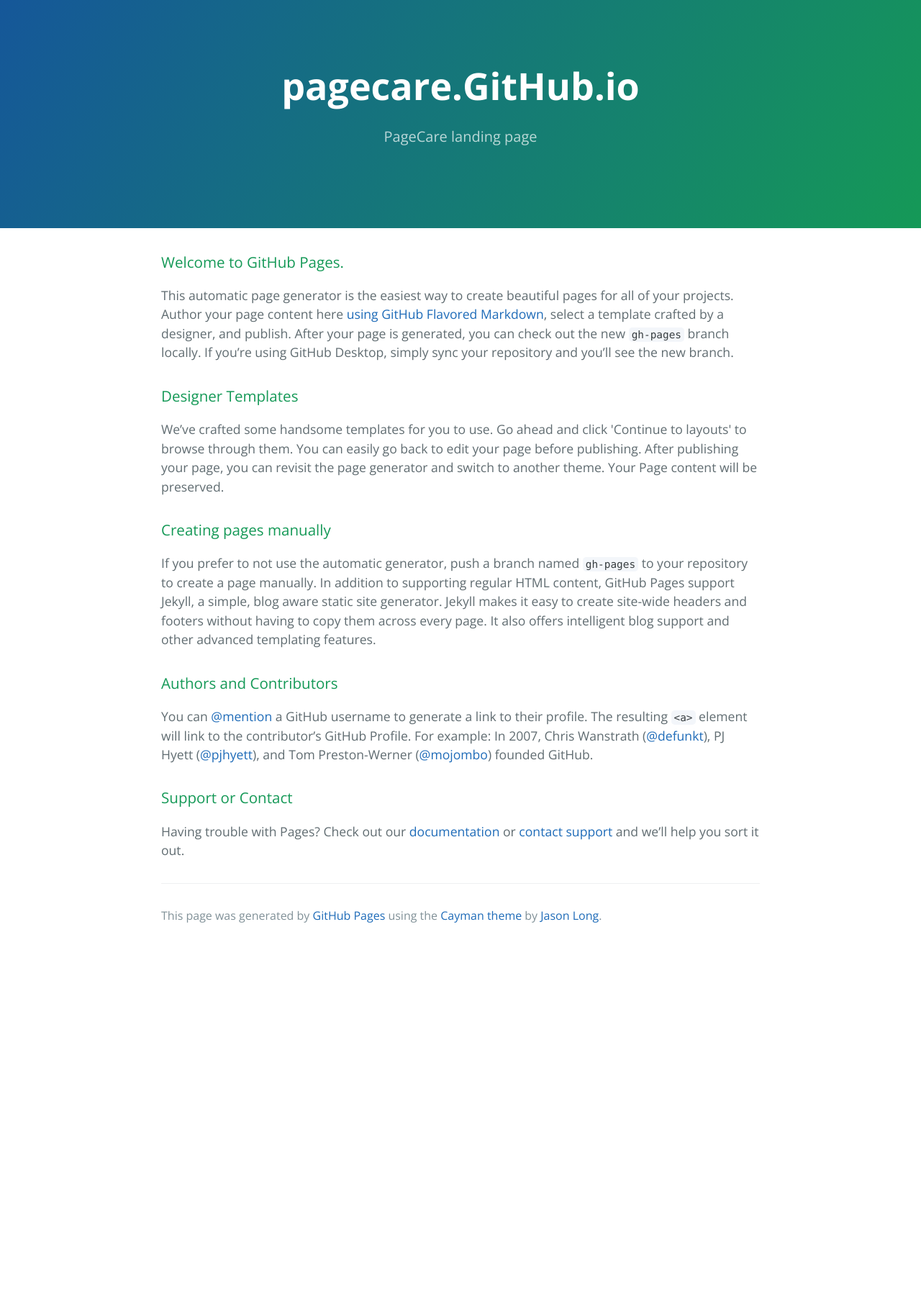
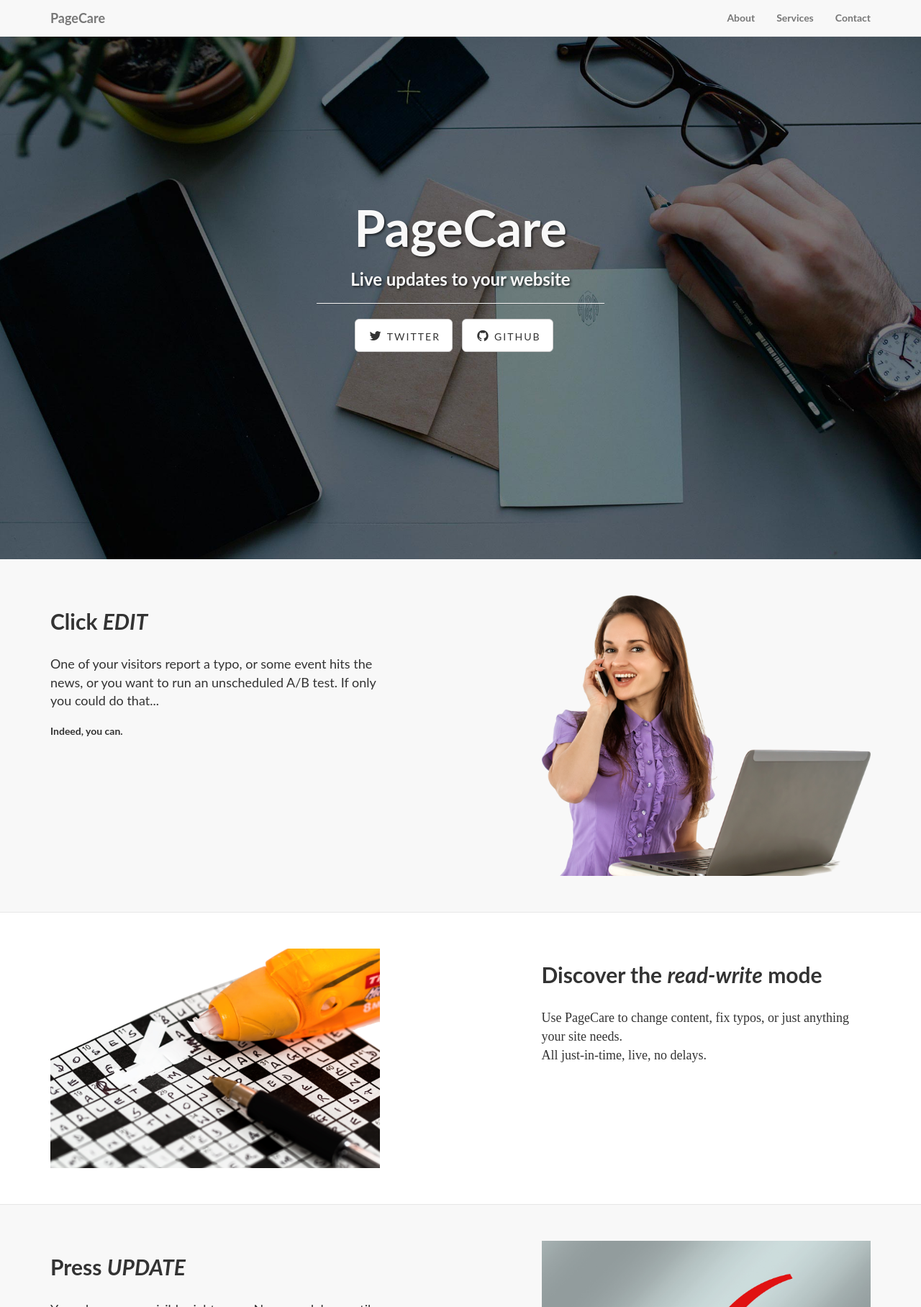
Before and after one commit to PageCare/pagecare.github.io, a plain HTML site: page index.html in a window 1280 px wide. Shown: the top 1816 px of the page at 72% size. Before the commit the page ends 1316 px from the top, so only its background shows below. Drawn offline with nearby package versions, Linux system fonts and the light colour scheme.

Commit message:
Restored index.html

```diff
--- a/index.html
+++ b/index.html
@@ -1,53 +1,228 @@
 <!DOCTYPE html>
-<html lang="en-us">
-  <head>
-    <meta charset="UTF-8">
-    <title>pagecare.GitHub.io by pagecare</title>
-    <meta name="viewport" content="width=device-width, initial-scale=1">
-    <link rel="stylesheet" type="text/css" href="stylesheets/normalize.css" media="screen">
-    <link href='https://fonts.googleapis.com/css?family=Open+Sans:400,700' rel='stylesheet' type='text/css'>
-    <link rel="stylesheet" type="text/css" href="stylesheets/stylesheet.css" media="screen">
-    <link rel="stylesheet" type="text/css" href="stylesheets/github-light.css" media="screen">
-  </head>
-  <body>
-    <section class="page-header">
-      <h1 class="project-name">pagecare.GitHub.io</h1>
-      <h2 class="project-tagline">PageCare landing page</h2>
-    </section>
+<html>
+    <head>
+        <meta charset="utf-8">
+        <meta http-equiv="X-UA-Compatible" content="IE=edge">
+        <meta name="viewport" content="width=device-width, initial-scale=1">
+	<!-- Latest compiled and minified CSS -->
+	<link rel="stylesheet" href="http://maxcdn.bootstrapcdn.com/bootstrap/3.3.5/css/bootstrap.min.css">
+        <link href="http://maxcdn.bootstrapcdn.com/font-awesome/4.1.0/css/font-awesome.min.css" rel="stylesheet">
+        <link id="main-sheet" rel="stylesheet" href="stylesheets/landing.css">
+        <meta name="description" content="PageCare: SaaS to enable read-write mode for your site"/>
+        <script src="https://code.jquery.com/jquery-2.1.4.min.js"></script>
+	<script src="http://maxcdn.bootstrapcdn.com/bootstrap/3.3.5/js/bootstrap.min.js"></script>
+        <script src="javascripts/jqBootstrapValidation-1.3.6.js"></script>
+        <script src="javascripts/landing.js"></script>
+        <title>PageCare</title>
+    </head>
 
-    <section class="main-content">
-      <h3>
-<a id="welcome-to-github-pages" class="anchor" href="#welcome-to-github-pages" aria-hidden="true"><span class="octicon octicon-link"></span></a>Welcome to GitHub Pages.</h3>
+    <body class="">
 
-<p>This automatic page generator is the easiest way to create beautiful pages for all of your projects. Author your page content here <a href="https://guides.github.com/features/mastering-markdown/">using GitHub Flavored Markdown</a>, select a template crafted by a designer, and publish. After your page is generated, you can check out the new <code>gh-pages</code> branch locally. If you’re using GitHub Desktop, simply sync your repository and you’ll see the new branch.</p>
+        <!-- Navigation -->
+        <nav class="navbar navbar-default navbar-fixed-top" role="navigation">
+            <div class="container">
+                <!-- Brand and toggle get grouped for better mobile display -->
+                <div class="navbar-header">
+                    <button type="button" class="navbar-toggle" data-toggle="collapse" data-target="#bs-example-navbar-collapse-1">
+                        <span class="sr-only">Toggle navigation</span>
+                        <span class="icon-bar"></span>
+                        <span class="icon-bar"></span>
+                        <span class="icon-bar"></span>
+                    </button>
+                    <a class="navbar-brand" href="#">PageCare</a>
+                </div>
+                <!-- Collect the nav links, forms, and other content for toggling -->
+                <div class="collapse navbar-collapse" id="bs-example-navbar-collapse-1">
+                    <ul class="nav navbar-nav navbar-right">
+                        <li>
+                            <a href="#">About</a>
+                        </li>
+                        <li>
+                            <a href="#">Services</a>
+                        </li>
+                        <li>
+                            <a href="#">Contact</a>
+                        </li>
+                    </ul>
+                </div>
+                <!-- /.navbar-collapse -->
+            </div>
+            <!-- /.container -->
+        </nav>
 
-<h3>
-<a id="designer-templates" class="anchor" href="#designer-templates" aria-hidden="true"><span class="octicon octicon-link"></span></a>Designer Templates</h3>
+        <!-- Header -->
+        <div class="intro-header">
 
-<p>We’ve crafted some handsome templates for you to use. Go ahead and click 'Continue to layouts' to browse through them. You can easily go back to edit your page before publishing. After publishing your page, you can revisit the page generator and switch to another theme. Your Page content will be preserved.</p>
+            <div class="container">
 
-<h3>
-<a id="creating-pages-manually" class="anchor" href="#creating-pages-manually" aria-hidden="true"><span class="octicon octicon-link"></span></a>Creating pages manually</h3>
+                <div class="row">
+                    <div class="col-lg-12">
+                        <div class="intro-message">
+                            <h1>PageCare</h1>
+                            <h3>Live updates to your website</h3>
+                            <hr class="intro-divider">
+                            <ul class="list-inline intro-social-buttons">
+                                <li>
+                                    <a href="https://twitter.com/PageCare_SaaS" class="btn btn-default btn-lg"><i class="fa fa-twitter fa-fw"></i> <span class="network-name">Twitter</span></a>
+                                </li>
+                                <li>
+                                    <a href="https://github.com/rydnr/pagecare" class="btn btn-default btn-lg"><i class="fa fa-github fa-fw"></i> <span class="network-name">Github</span></a>
+                                </li>
+                                <li>
 
-<p>If you prefer to not use the automatic generator, push a branch named <code>gh-pages</code> to your repository to create a page manually. In addition to supporting regular HTML content, GitHub Pages support Jekyll, a simple, blog aware static site generator. Jekyll makes it easy to create site-wide headers and footers without having to copy them across every page. It also offers intelligent blog support and other advanced templating features.</p>
+                                </li>
+                            </ul>
+                        </div>
+                    </div>
+                </div>
 
-<h3>
-<a id="authors-and-contributors" class="anchor" href="#authors-and-contributors" aria-hidden="true"><span class="octicon octicon-link"></span></a>Authors and Contributors</h3>
+            </div>
+            <!-- /.container -->
 
-<p>You can <a href="https://github.com/blog/821" class="user-mention">@mention</a> a GitHub username to generate a link to their profile. The resulting <code>&lt;a&gt;</code> element will link to the contributor’s GitHub Profile. For example: In 2007, Chris Wanstrath (<a href="https://github.com/defunkt" class="user-mention">@defunkt</a>), PJ Hyett (<a href="https://github.com/pjhyett" class="user-mention">@pjhyett</a>), and Tom Preston-Werner (<a href="https://github.com/mojombo" class="user-mention">@mojombo</a>) founded GitHub.</p>
+        </div>
+        <!-- /.intro-header -->
 
-<h3>
-<a id="support-or-contact" class="anchor" href="#support-or-contact" aria-hidden="true"><span class="octicon octicon-link"></span></a>Support or Contact</h3>
+        <!-- Page Content -->
 
-<p>Having trouble with Pages? Check out our <a href="https://help.github.com/pages">documentation</a> or <a href="https://github.com/contact">contact support</a> and we’ll help you sort it out.</p>
+        <div class="content-section-a">
 
-      <footer class="site-footer">
-
-        <span class="site-footer-credits">This page was generated by <a href="https://pages.github.com">GitHub Pages</a> using the <a href="https://github.com/jasonlong/cayman-theme">Cayman theme</a> by <a href="https://twitter.com/jasonlong">Jason Long</a>.</span>
-      </footer>
-
-    </section>
+            <div class="container">
 
 
-  </body>
+
+                <div class="row">
+                    <div class="col-lg-5 col-sm-6">
+
+
+                        <h2 class="section-heading">Click <em class="em">EDIT</em></h2>
+
+                        <p class="lead"><span style="font-size: 26" class="font-style">One of your visitors report a typo, or some event hits the news, or you want to run an unscheduled A/B test. If only you could do that...<br></span>
+                        </p>
+                        <div>
+                        </div>
+                        <div><span style="font-size: 26" class="font-style">Indeed, you can.</span>
+                        </div>
+                        <p></p>
+                    </div>
+                    <div class="col-lg-5 col-lg-offset-2 col-sm-6">
+                        <img src="images/girl-1076995_640.png" class="img-responsive" alt="Change happens">
+                    </div>
+                </div>
+            </div>
+            <!-- /.container -->
+
+        </div>
+        <!-- /.content-section-a -->
+
+        <div class="content-section-b">
+
+            <div class="container">
+
+                <div class="row">
+                    <div class="col-lg-5 col-lg-offset-1 col-sm-push-6  col-sm-6">
+
+
+                        <h2 class="section-heading">Discover the <em class="em">read-write</em> mode</h2>
+
+                        <p class="lead text-left"><span style="font-size: 28; font-family: false" class="font-style">Use PageCare to change content, fix typos, or just anything your site needs.<br>All just-in-time, live, no delays.<br></span>
+                        </p>
+                    </div>
+                    <div class="col-lg-5 col-sm-pull-6  col-sm-6">
+                        <img class="img-responsive" src="images/mistake-968334_640.png" alt="Edit your website">
+                    </div>
+                </div>
+
+            </div>
+            <!-- /.container -->
+
+        </div>
+        <!-- /.content-section-b -->
+
+        <div class="content-section-a">
+
+            <div class="container">
+
+                <div class="row">
+                    <div class="col-lg-5 col-sm-6">
+
+
+
+                        <h2 class="section-heading">Press <em class="em">UPDATE</em></h2>
+                        <p class="lead"><span style="font-size: 28" class="font-style">Your changes are visible right away. No more delays until a new release is deployed.</span>
+                        </p>
+                    </div>
+                    <div class="col-lg-5 col-lg-offset-2 col-sm-6">
+                        <img class="img-responsive" src="images/hook-881444_640.png" alt="Update your website">
+                    </div>
+                </div>
+
+            </div>
+            <!-- /.container -->
+
+        </div>
+        <!-- /.content-section-a -->
+
+        <div class="banner">
+
+            <div class="container">
+
+                <div class="row">
+                    <div class="col-lg-6">
+                        <h2>Stay tuned!</h2>
+                    </div>
+                    <div class="col-lg-6">
+                        <ul class="list-inline banner-social-buttons">
+                            <li>
+                                <input type="email" class="btn btn-default btn-lg" placeholder="Your email" style="overflow: hidden;">
+                            </li>
+                            <li>
+                                <a href="https://twitter.com/PageCare_SaaS" class="btn btn-default btn-lg"><i class="fa fa-twitter fa-fw"></i> <span class="network-name">Twitter</span></a>
+                            </li>
+                            <li>
+                                <a href="https://github.com/rydnr/pagecare" class="btn btn-default btn-lg"><i class="fa fa-github fa-fw"></i> <span class="network-name">Github</span></a>
+                            </li>
+                            <li>
+
+                            </li>
+                        </ul>
+                    </div>
+                </div>
+
+            </div>
+            <!-- /.container -->
+
+        </div>
+        <!-- /.banner -->
+
+        <!-- Footer -->
+        <footer>
+            <div class="container">
+                <div class="row">
+                    <div class="col-lg-12">
+                        <ul class="list-inline">
+                            <li>
+                                <a href="#home">Home</a>
+                            </li>
+                            <li class="footer-menu-divider">⋅</li>
+                            <li>
+                                <a href="#about">About</a>
+                            </li>
+                            <li class="footer-menu-divider">⋅</li>
+                            <li>
+                                <a href="#services">Services</a>
+                            </li>
+                            <li class="footer-menu-divider">⋅</li>
+                            <li>
+                                <a href="#contact">Contact</a>
+                            </li>
+                        </ul>
+
+                        <p class="copyright text-muted small">Copyleft PageCare 2015</p>
+                    </div>
+                </div>
+            </div>
+        </footer>
+
+    </body>
+
 </html>
```
